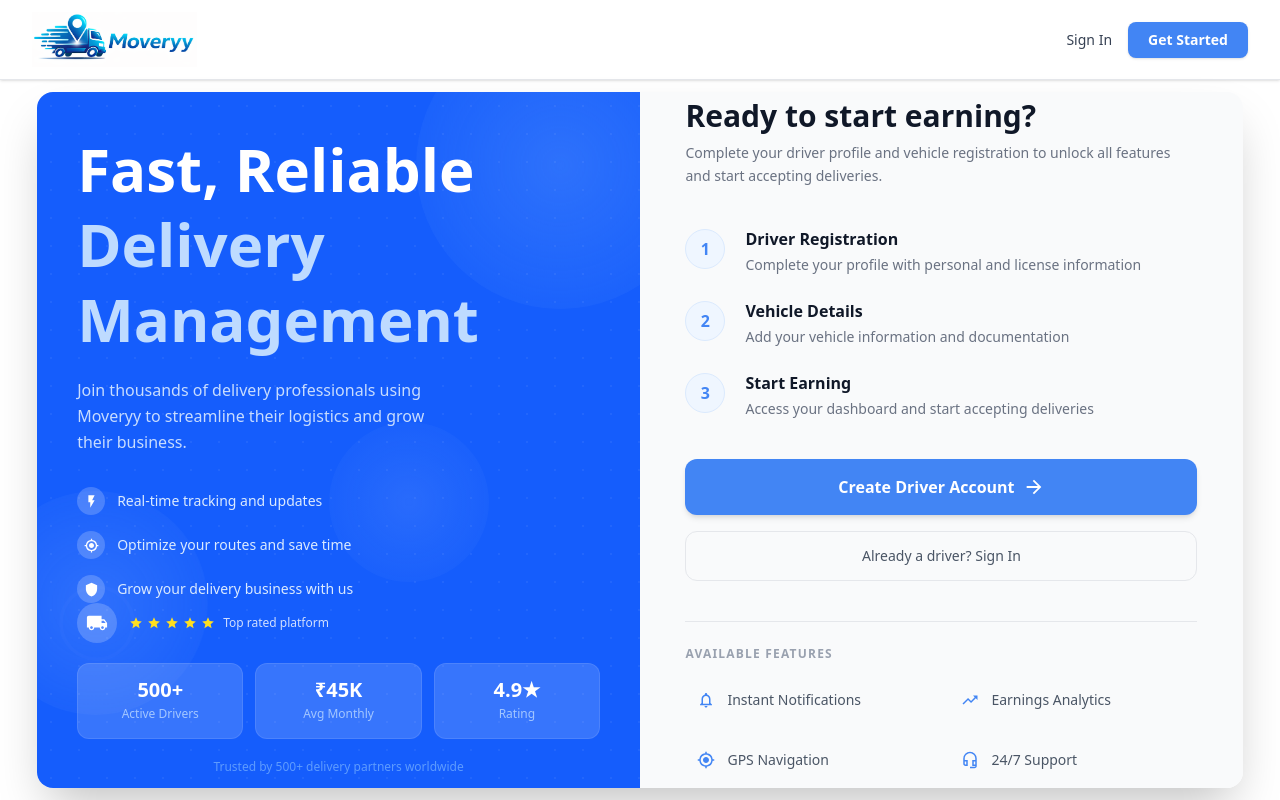
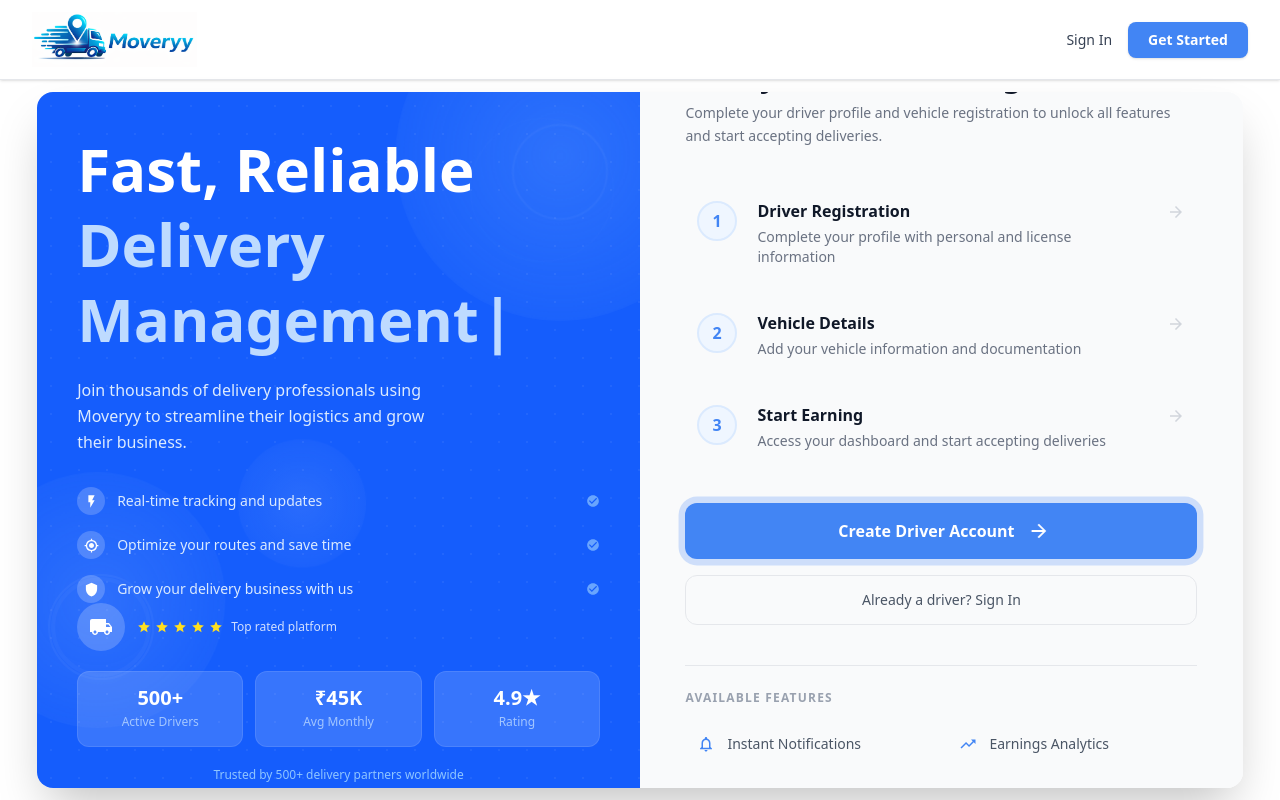
Before and after one commit to Aniketverma2005/Moveryy-Web-Version, a React (Vite) app: page /ride-pooling in a window 1280 px wide. Built offline with nearby package versions, Linux system fonts and the light colour scheme.

Commit message:
feat: rich animations on both RidePooling panels - stagger, glow, bounce, pulse, shimmer

```diff
--- a/src/Pages/ridePooling/ridePooling.jsx
+++ b/src/Pages/ridePooling/ridePooling.jsx
@@ -2,7 +2,7 @@
 import {
     MdArrowForward, MdOutlineNotifications, MdOutlineGpsFixed,
     MdOutlineTrendingUp, MdOutlineHeadsetMic, MdLocalShipping,
-    MdStar, MdFlashOn, MdShield,
+    MdStar, MdFlashOn, MdShield, MdCheckCircle,
 } from 'react-icons/md';
 import logo from '../../assets/logo2.png';
 
@@ -32,23 +32,93 @@
         <div className="min-h-screen bg-white flex flex-col">
 
             <style>{`
+                /* ── Floating blobs ── */
                 @keyframes float1 {
-                    0%, 100% { transform: translateY(0px); }
-                    50% { transform: translateY(-18px); }
+                    0%, 100% { transform: translateY(0px) scale(1); }
+                    50% { transform: translateY(-22px) scale(1.04); }
                 }
                 @keyframes float2 {
                     0%, 100% { transform: translateY(0px) translateX(0px); }
-                    33% { transform: translateY(-12px) translateX(8px); }
-                    66% { transform: translateY(8px) translateX(-6px); }
+                    33% { transform: translateY(-14px) translateX(10px); }
+                    66% { transform: translateY(10px) translateX(-8px); }
                 }
+                @keyframes float3 {
+                    0%, 100% { transform: translateY(0px) rotate(0deg); }
+                    50% { transform: translateY(-10px) rotate(8deg); }
+                }
+
+                /* ── Entrance animations ── */
                 @keyframes fadeSlideUp {
-                    from { opacity: 0; transform: translateY(18px); }
+                    from { opacity: 0; transform: translateY(22px); }
                     to   { opacity: 1; transform: translateY(0); }
                 }
+                @keyframes fadeSlideLeft {
+                    from { opacity: 0; transform: translateX(30px); }
+                    to   { opacity: 1; transform: translateX(0); }
+                }
+                @keyframes fadeIn {
+                    from { opacity: 0; }
+                    to   { opacity: 1; }
+                }
+
+                /* ── Pulse rings ── */
                 @keyframes pulse-ring {
-                    0%   { transform: scale(1); opacity: 0.5; }
-                    100% { transform: scale(2); opacity: 0; }
+                    0%   { transform: scale(1); opacity: 0.6; }
+                    100% { transform: scale(2.2); opacity: 0; }
                 }
+                @keyframes pulse-ring2 {
+                    0%   { transform: scale(1); opacity: 0.4; }
+                    100% { transform: scale(2.8); opacity: 0; }
+                }
+
+                /* ── Shimmer on stat cards ── */
+                @keyframes shimmer {
+                    0%   { background-position: -200% center; }
+                    100% { background-position: 200% center; }
+                }
+
+                /* ── Rotating ring ── */
+                @keyframes spin-slow {
+                    from { transform: rotate(0deg); }
+                    to   { transform: rotate(360deg); }
+                }
+
+                /* ── Bounce arrow ── */
+                @keyframes bounce-x {
+                    0%, 100% { transform: translateX(0); }
+                    50% { transform: translateX(5px); }
+                }
+
+                /* ── Step number count-up feel ── */
+                @keyframes popIn {
+                    0%   { transform: scale(0.5); opacity: 0; }
+                    70%  { transform: scale(1.15); }
+                    100% { transform: scale(1); opacity: 1; }
+                }
+
+                /* ── Glow pulse on CTA button ── */
+                @keyframes glow-pulse {
+                    0%, 100% { box-shadow: 0 0 0 0 rgba(66,133,244,0.5); }
+                    50%      { box-shadow: 0 0 0 12px rgba(66,133,244,0); }
+                }
+
+                /* ── Typing cursor blink ── */
+                @keyframes blink {
+                    0%, 100% { opacity: 1; }
+                    50%      { opacity: 0; }
+                }
+
+                .animate-fadeSlideUp-1 { animation: fadeSlideUp 0.5s ease both; }
+                .animate-fadeSlideUp-2 { animation: fadeSlideUp 0.65s 0.1s ease both; }
+                .animate-fadeSlideUp-3 { animation: fadeSlideUp 0.7s 0.2s ease both; }
+                .animate-fadeSlideUp-4 { animation: fadeSlideUp 0.8s 0.3s ease both; }
+                .animate-fadeSlideLeft-1 { animation: fadeSlideLeft 0.5s 0.1s ease both; }
+                .animate-fadeSlideLeft-2 { animation: fadeSlideLeft 0.55s 0.2s ease both; }
+                .animate-fadeSlideLeft-3 { animation: fadeSlideLeft 0.6s 0.3s ease both; }
+                .animate-fadeSlideLeft-4 { animation: fadeSlideLeft 0.65s 0.4s ease both; }
+                .animate-fadeIn { animation: fadeIn 0.8s 0.5s ease both; }
+                .bounce-arrow { animation: bounce-x 1.2s ease-in-out infinite; }
+                .glow-btn { animation: glow-pulse 2s ease-in-out infinite; }
             `}</style>
 
             {/* ── Navbar ─────────────────────────────────────────────── */}
@@ -66,130 +136,167 @@
                 </div>
             </nav>
 
-            {/* ── Body — tiny white border around the two-panel card ── */}
+            {/* ── Body ───────────────────────────────────────────────── */}
             <div className="flex-1 flex items-center justify-center p-3">
                 <div className="w-[96%] h-[calc(100vh-5rem-1.5rem)] flex rounded-2xl overflow-hidden shadow-2xl">
 
-                    {/* ── LEFT — Blue-600 panel ──────────────────────── */}
+                    {/* ══════════════════════════════════════════════════
+                        LEFT — Blue-600 animated panel
+                    ══════════════════════════════════════════════════ */}
                     <div className="w-1/2 bg-blue-600 relative overflow-hidden flex flex-col justify-between p-10">
 
-                        {/* Animated blobs */}
+                        {/* ── Background layer animations ── */}
                         <div className="absolute inset-0 pointer-events-none overflow-hidden">
-                            <div className="absolute -top-16 -right-16 w-72 h-72 rounded-full opacity-20"
-                                style={{ background: 'radial-gradient(circle, #93c5fd, transparent)', animation: 'float1 7s ease-in-out infinite' }} />
-                            <div className="absolute bottom-20 -left-12 w-56 h-56 rounded-full opacity-15"
-                                style={{ background: 'radial-gradient(circle, #bfdbfe, transparent)', animation: 'float2 9s ease-in-out infinite' }} />
-                            <div className="absolute top-1/2 right-1/4 w-40 h-40 rounded-full opacity-10"
-                                style={{ background: 'radial-gradient(circle, #dbeafe, transparent)', animation: 'float1 11s ease-in-out infinite reverse' }} />
+                            {/* Large slow blob top-right */}
+                            <div className="absolute -top-20 -right-20 w-80 h-80 rounded-full opacity-20"
+                                style={{ background: 'radial-gradient(circle, #93c5fd, transparent)', animation: 'float1 8s ease-in-out infinite' }} />
+                            {/* Medium blob bottom-left */}
+                            <div className="absolute bottom-16 -left-16 w-64 h-64 rounded-full opacity-15"
+                                style={{ background: 'radial-gradient(circle, #bfdbfe, transparent)', animation: 'float2 10s ease-in-out infinite' }} />
+                            {/* Small blob center */}
+                            <div className="absolute top-1/2 left-1/3 w-32 h-32 rounded-full opacity-10"
+                                style={{ background: 'radial-gradient(circle, #dbeafe, transparent)', animation: 'float3 6s ease-in-out infinite' }} />
+                            {/* Rotating ring decoration */}
+                            <div className="absolute top-8 right-8 w-24 h-24 rounded-full border-2 border-white/10 opacity-30"
+                                style={{ animation: 'spin-slow 20s linear infinite' }} />
+                            <div className="absolute top-8 right-8 w-36 h-36 rounded-full border border-white/5 opacity-20"
+                                style={{ animation: 'spin-slow 30s linear infinite reverse', marginTop: '-6px', marginRight: '-6px' }} />
+                            {/* Dot grid */}
                             <div className="absolute inset-0 opacity-[0.06]"
                                 style={{ backgroundImage: 'radial-gradient(circle, #fff 1px, transparent 1px)', backgroundSize: '28px 28px' }} />
                         </div>
 
-                        {/* Top — heading only, no logo */}
-                        <div className="relative z-10" style={{ animation: 'fadeSlideUp 0.4s ease both' }}>
-                            <h1 className="text-6xl font-extrabold text-white leading-tight mb-5">
+                        {/* ── Top content ── */}
+                        <div className="relative z-10">
+                            <h1 className="text-6xl font-extrabold text-white leading-tight mb-5 animate-fadeSlideUp-1">
                                 Fast, Reliable<br />
-                                <span className="text-blue-200">Delivery Management</span>
+                                <span className="text-blue-200">
+                                    Delivery Management
+                                    <span style={{ animation: 'blink 1s step-end infinite', marginLeft: '2px' }}>|</span>
+                                </span>
                             </h1>
-                            <p className="text-blue-100 text-base leading-relaxed mb-8 opacity-90 max-w-sm">
+                            <p className="text-blue-100 text-base leading-relaxed mb-8 opacity-90 max-w-sm animate-fadeSlideUp-2">
                                 Join thousands of delivery professionals using Moveryy to streamline their logistics and grow their business.
                             </p>
 
-                            {/* Feature bullets */}
-                            <div className="space-y-4" style={{ animation: 'fadeSlideUp 0.6s ease both' }}>
+                            {/* Feature bullets — staggered entrance */}
+                            <div className="space-y-4">
                                 {[
-                                    { icon: <MdFlashOn size={15} />, text: 'Real-time tracking and updates' },
-                                    { icon: <MdOutlineGpsFixed size={15} />, text: 'Optimize your routes and save time' },
-                                    { icon: <MdShield size={15} />, text: 'Grow your delivery business with us' },
-                                ].map(({ icon, text }) => (
-                                    <div key={text} className="flex items-center gap-3">
-                                        <div className="w-7 h-7 rounded-full bg-white/20 flex items-center justify-center text-white flex-shrink-0">
+                                    { icon: <MdFlashOn size={15} />, text: 'Real-time tracking and updates', delay: '0.3s' },
+                                    { icon: <MdOutlineGpsFixed size={15} />, text: 'Optimize your routes and save time', delay: '0.45s' },
+                                    { icon: <MdShield size={15} />, text: 'Grow your delivery business with us', delay: '0.6s' },
+                                ].map(({ icon, text, delay }) => (
+                                    <div key={text} className="flex items-center gap-3"
+                                        style={{ animation: `fadeSlideUp 0.6s ${delay} ease both` }}>
+                                        <div className="w-7 h-7 rounded-full bg-white/20 flex items-center justify-center text-white flex-shrink-0 hover:bg-white/30 transition-colors">
                                             {icon}
                                         </div>
                                         <span className="text-blue-100 text-sm font-medium">{text}</span>
+                                        <MdCheckCircle size={14} className="text-blue-300 ml-auto opacity-70" />
                                     </div>
                                 ))}
                             </div>
                         </div>
 
-                        {/* Bottom — stats + pulsing truck */}
-                        <div className="relative z-10" style={{ animation: 'fadeSlideUp 0.8s ease both' }}>
+                        {/* ── Bottom — stats + pulsing truck ── */}
+                        <div className="relative z-10 animate-fadeSlideUp-4">
+                            {/* Pulsing truck with double ring */}
                             <div className="flex items-center gap-3 mb-5">
                                 <div className="relative">
-                                    <div className="w-10 h-10 rounded-full bg-white/20 flex items-center justify-center">
-                                        <MdLocalShipping size={22} className="text-white" />
+                                    <div className="w-12 h-12 rounded-full bg-white/20 flex items-center justify-center z-10 relative">
+                                        <MdLocalShipping size={24} className="text-white" />
                                     </div>
-                                    <div className="absolute inset-0 rounded-full border-2 border-white/40"
+                                    <div className="absolute inset-0 rounded-full border-2 border-white/50"
                                         style={{ animation: 'pulse-ring 2s ease-out infinite' }} />
+                                    <div className="absolute inset-0 rounded-full border border-white/30"
+                                        style={{ animation: 'pulse-ring2 2s 0.5s ease-out infinite' }} />
                                 </div>
                                 <div className="flex items-center gap-1">
-                                    {[1, 2, 3, 4, 5].map(i => <MdStar key={i} size={14} className="text-yellow-300" />)}
+                                    {[1, 2, 3, 4, 5].map(i => (
+                                        <MdStar key={i} size={14} className="text-yellow-300"
+                                            style={{ animation: `popIn 0.4s ${0.1 * i}s ease both` }} />
+                                    ))}
                                     <span className="text-white text-xs ml-1 opacity-80">Top rated platform</span>
                                 </div>
                             </div>
 
+                            {/* Stat cards with shimmer */}
                             <div className="grid grid-cols-3 gap-3">
-                                {stats.map(({ value, label }) => (
-                                    <div key={label} className="bg-white/15 backdrop-blur-sm rounded-xl p-4 border border-white/10 text-center">
+                                {stats.map(({ value, label }, i) => (
+                                    <div key={label}
+                                        className="bg-white/15 backdrop-blur-sm rounded-xl p-4 border border-white/10 text-center hover:bg-white/25 transition-all duration-300 cursor-default"
+                                        style={{ animation: `fadeSlideUp 0.5s ${0.1 * i + 0.8}s ease both` }}>
                                         <p className="text-white font-extrabold text-xl leading-none">{value}</p>
                                         <p className="text-blue-200 text-xs mt-1.5 opacity-80">{label}</p>
                                     </div>
                                 ))}
                             </div>
 
-                            <p className="text-blue-300 text-xs mt-5 opacity-60 text-center">
+                            <p className="text-blue-300 text-xs mt-5 opacity-60 text-center animate-fadeIn">
                                 Trusted by 500+ delivery partners worldwide
                             </p>
                         </div>
                     </div>
 
-                    {/* ── RIGHT — Signup info panel ──────────────────── */}
+                    {/* ══════════════════════════════════════════════════
+                        RIGHT — Signup info panel
+                    ══════════════════════════════════════════════════ */}
                     <div className="w-1/2 bg-gray-50 flex items-center justify-center p-10 overflow-y-auto">
                         <div className="w-full max-w-lg">
-                            <h2 className="text-3xl font-bold text-gray-900 mb-2">Ready to start earning?</h2>
-                            <p className="text-gray-500 text-sm mb-10 leading-relaxed">
+
+                            {/* Heading */}
+                            <h2 className="text-3xl font-bold text-gray-900 mb-2 animate-fadeSlideLeft-1">
+                                Ready to start earning?
+                            </h2>
+                            <p className="text-gray-500 text-sm mb-10 leading-relaxed animate-fadeSlideLeft-2">
                                 Complete your driver profile and vehicle registration to unlock all features and start accepting deliveries.
                             </p>
 
-                            {/* Steps */}
-                            <div className="space-y-6 mb-10">
-                                {steps.map((step) => (
-                                    <div key={step.number} className="flex items-start gap-5 group cursor-default">
-                                        <div className="w-10 h-10 rounded-full bg-blue-50 border border-blue-100 flex items-center justify-center flex-shrink-0 mt-0.5 group-hover:bg-[#4285F4] group-hover:border-[#4285F4] transition-all duration-200">
+                            {/* Steps — staggered slide-in */}
+                            <div className="space-y-5 mb-10">
+                                {steps.map((step, i) => (
+                                    <div key={step.number}
+                                        className="flex items-start gap-5 group cursor-default p-3 rounded-xl hover:bg-blue-50 transition-all duration-300"
+                                        style={{ animation: `fadeSlideLeft 0.55s ${0.15 * i + 0.2}s ease both` }}>
+                                        <div className="w-10 h-10 rounded-full bg-blue-50 border-2 border-blue-100 flex items-center justify-center flex-shrink-0 mt-0.5 group-hover:bg-[#4285F4] group-hover:border-[#4285F4] transition-all duration-300"
+                                            style={{ animation: `popIn 0.5s ${0.15 * i + 0.3}s ease both` }}>
                                             <span className="text-base font-bold text-[#4285F4] group-hover:text-white transition-colors">{step.number}</span>
                                         </div>
-                                        <div>
-                                            <p className="text-base font-semibold text-gray-900">{step.title}</p>
+                                        <div className="flex-1">
+                                            <p className="text-base font-semibold text-gray-900 group-hover:text-[#4285F4] transition-colors">{step.title}</p>
                                             <p className="text-sm text-gray-500 mt-1">{step.description}</p>
                                         </div>
+                                        <MdArrowForward size={18} className="text-gray-300 group-hover:text-[#4285F4] mt-1 transition-all duration-300 group-hover:translate-x-1" />
                                     </div>
                                 ))}
                             </div>
 
-                            {/* CTA */}
+                            {/* CTA button with glow */}
                             <button
                                 onClick={() => navigate('/signup/business')}
-                                className="w-full bg-[#4285F4] hover:bg-[#3367D6] text-white font-bold py-4 rounded-xl flex items-center justify-center gap-2 transition-all shadow-md hover:shadow-lg active:scale-[0.98] mb-4 text-base"
+                                className="glow-btn w-full bg-[#4285F4] hover:bg-[#3367D6] text-white font-bold py-4 rounded-xl flex items-center justify-center gap-2 transition-all shadow-md hover:shadow-xl active:scale-[0.98] mb-4 text-base animate-fadeSlideLeft-3"
                             >
                                 Create Driver Account
-                                <MdArrowForward size={22} />
+                                <span className="bounce-arrow"><MdArrowForward size={22} /></span>
                             </button>
 
                             <button
                                 onClick={() => navigate('/login')}
-                                className="w-full border border-gray-200 hover:border-gray-300 text-gray-600 hover:text-gray-800 font-medium py-3.5 rounded-xl text-sm transition-all hover:bg-gray-100"
+                                className="w-full border border-gray-200 hover:border-[#4285F4] text-gray-600 hover:text-[#4285F4] font-medium py-3.5 rounded-xl text-sm transition-all hover:bg-blue-50 animate-fadeSlideLeft-4"
                             >
                                 Already a driver? Sign In
                             </button>
 
-                            {/* Features */}
-                            <div className="mt-10 pt-6 border-t border-gray-200">
+                            {/* Features grid — fade in */}
+                            <div className="mt-10 pt-6 border-t border-gray-200 animate-fadeIn">
                                 <p className="text-xs font-semibold text-gray-400 uppercase tracking-widest mb-4">Available Features</p>
-                                <div className="grid grid-cols-2 gap-4">
-                                    {features.map((f) => (
-                                        <div key={f.label} className="flex items-center gap-3 p-3 rounded-xl hover:bg-blue-50 transition-colors">
-                                            {f.icon}
-                                            <span className="text-sm font-medium text-gray-600">{f.label}</span>
+                                <div className="grid grid-cols-2 gap-3">
+                                    {features.map((f, i) => (
+                                        <div key={f.label}
+                                            className="flex items-center gap-3 p-3 rounded-xl hover:bg-blue-50 hover:shadow-sm transition-all duration-200 cursor-default group"
+                                            style={{ animation: `fadeSlideUp 0.5s ${0.1 * i + 0.9}s ease both` }}>
+                                            <div className="group-hover:scale-125 transition-transform duration-200">{f.icon}</div>
+                                            <span className="text-sm font-medium text-gray-600 group-hover:text-[#4285F4] transition-colors">{f.label}</span>
                                         </div>
                                     ))}
                                 </div>
```
